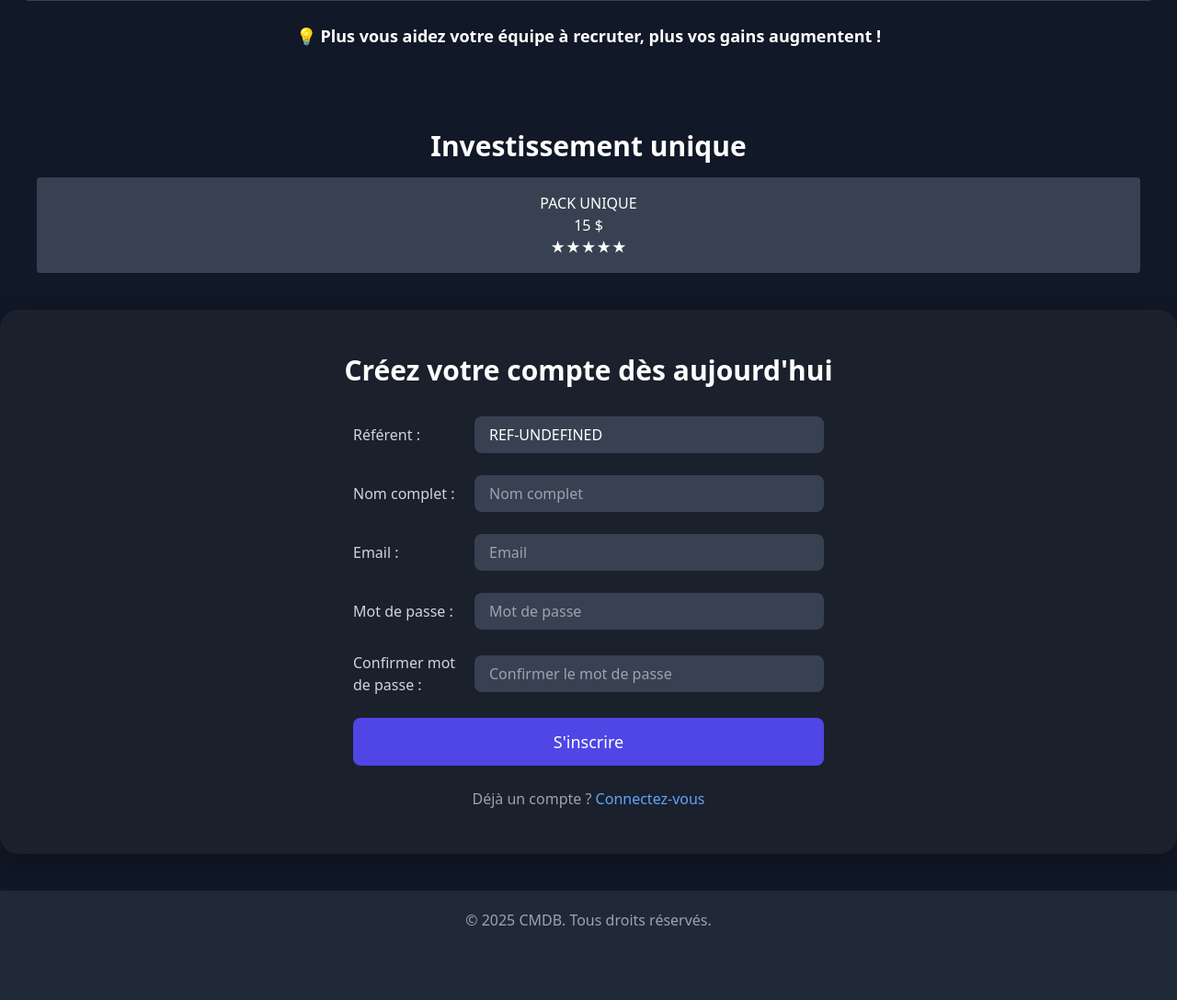
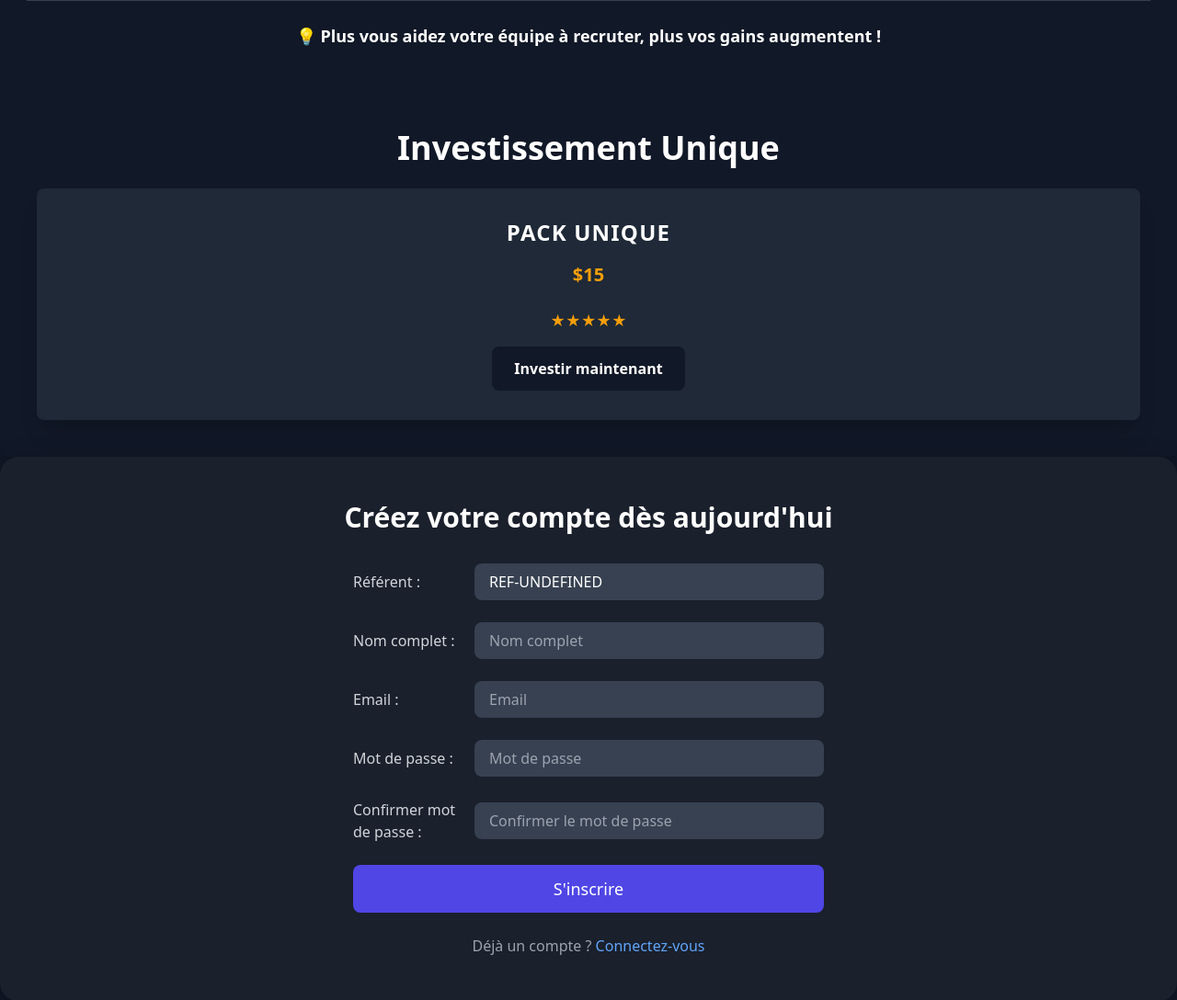
Before and after one commit to pytharchimede/mlm, a PHP site: page /website/index.php in a window 1280 px wide. Shown: the part 1452-2540 px from the top of the page at 92% size. Before the commit the page ends 2459 px from the top, so only its background shows below. Run offline with PHP 8.4, Linux system fonts and the light colour scheme.

Commit message:
Fix design pack unique

```diff
--- a/website/index.php
+++ b/website/index.php
@@ -183,15 +183,21 @@
 
 
 
-    <section class="bg-gray-900 p-10 text-center">
-        <h2 class="text-3xl font-bold mb-4">Investissement unique</h2>
-        <div class="packs grid grid-cols-1 md:grid-cols-1 gap-1">
-            <div class="pack bg-gray-700 p-4 rounded" data-pack="Basic 1">
-                <!-- <div class="icon">✨</div> -->
-                <h2>PACK UNIQUE</h2>
-                <p>15 $</p>
-                <div class="stars">
+    <section class="bg-gray-900 p-10 text-center rounded-lg shadow-lg">
+        <h2 class="text-4xl font-bold text-white mb-6 transform transition-transform duration-300 hover:scale-105">Investissement Unique</h2>
+        <div class="packs grid grid-cols-1 md:grid-cols-1 lg:grid-cols-1 gap-6">
+            <div class="pack bg-gray-800 p-8 rounded-lg shadow-xl transform transition-all duration-300 hover:scale-105 hover:shadow-2xl hover:cursor-pointer">
+                <h3 class="text-2xl font-semibold text-white mb-4 uppercase tracking-wider">Pack Unique</h3>
+                <p class="text-xl text-yellow-500 font-semibold mb-6">$15</p>
+                <div class="stars flex justify-center items-center text-yellow-500">
                     ★★★★★
+                </div>
+                <div class="mt-4 flex justify-center">
+                    <a href="#inscription">
+                        <button class="bg-gray-900 text-white px-6 py-3 rounded-lg font-bold transition-all duration-300 hover:bg-gray-700 transform hover:scale-105">
+                            Investir maintenant
+                        </button>
+                    </a>
                 </div>
             </div>
         </div>
```
